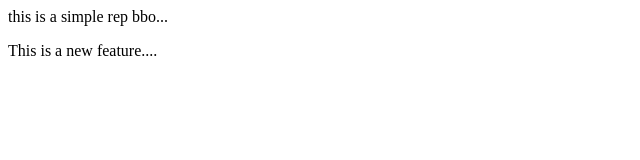
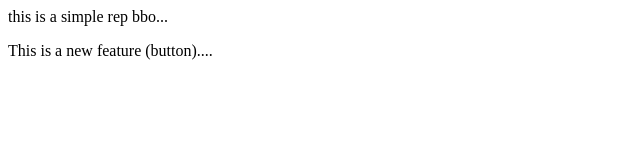
Before and after one commit to Yashwant1009/localrepo, a plain HTML site: page index.html in a window 1280 px wide. Shown: the full height of the page, 0-640 px from the left. Drawn offline with Linux system fonts and the light colour scheme.

Commit message:
Add button

```diff
--- a/index.html
+++ b/index.html
@@ -1,2 +1,2 @@
 <p>this is a simple rep bbo...</p>
-<p>This is a new feature....</p>
+<p>This is a new feature (button)....</p>
```
